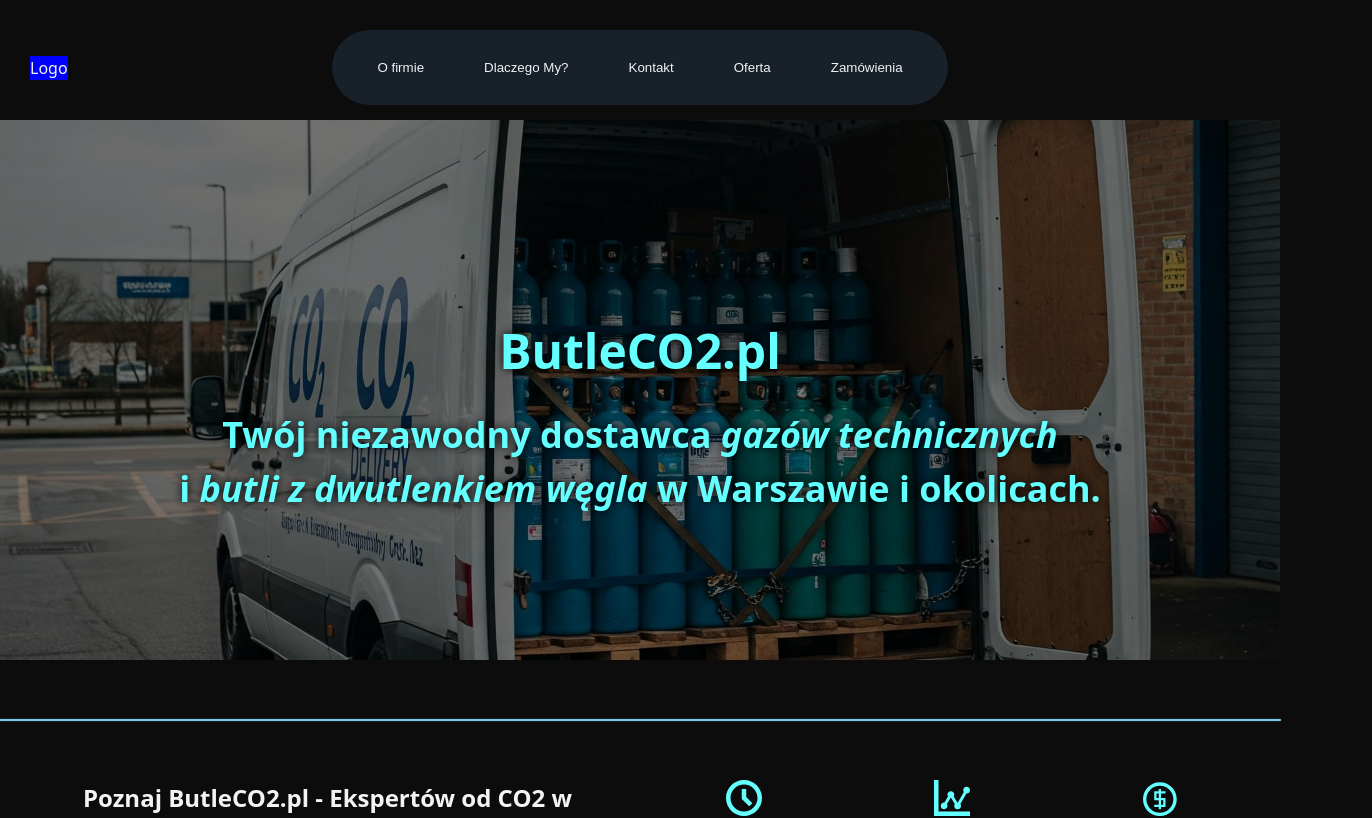
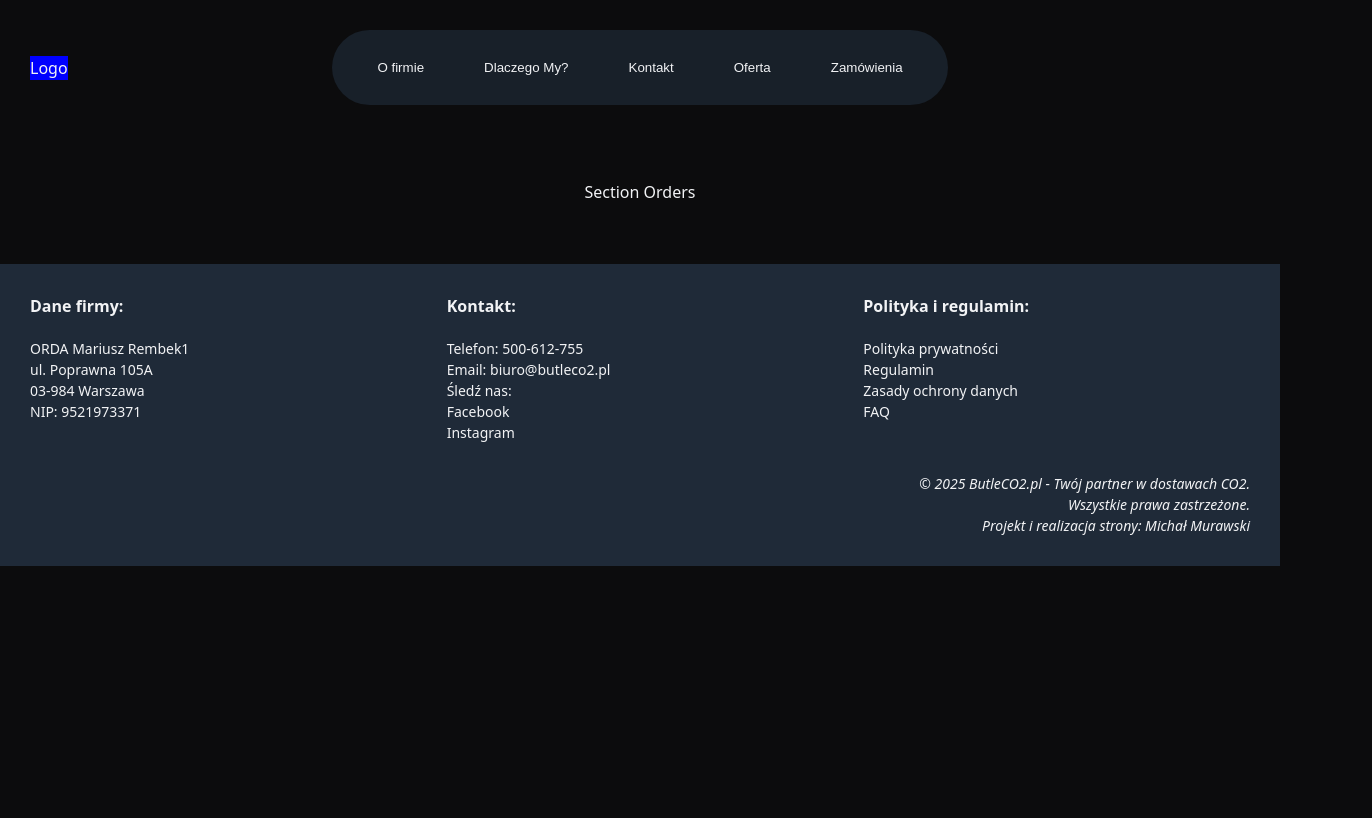
Before and after one commit to AMichalMurawski/butleCO2, a React (Vite) app: page /zamowienia in a window 1280 px wide. Shown: the top 818 px of the page, 1372 px wide, since content can reach past the window. Built offline with nearby package versions, Linux system fonts and the light colour scheme.

Commit message:
add routes
Home route
Orders route

```diff
--- a/package.json
+++ b/package.json
@@ -14,6 +14,7 @@
     "react": "^19.0.0",
     "react-dom": "^19.0.0",
     "react-helmet": "^6.1.0",
+    "react-router-dom": "^6.30.0",
     "styled-components": "^6.1.17",
     "yup": "^1.6.1"
   },
--- a/src/App.tsx
+++ b/src/App.tsx
@@ -1,24 +1,17 @@
-import React from 'react';
-import { About, ContactUs, Footer, Header, Hero, Orders, Services, WhyChooseUs } from './sections';
-import { AppWrapper, Main } from './App.styled';
-import GoogleReviews from './sections/GoogleReviews/GoogleReviews';
+import { BrowserRouter, Route, Routes } from 'react-router-dom';
+import Layout from './layout/Layout';
+import { HomePage, OrdersPage } from './pages';
 
-const App: React.FC = () => {
-  return (
-    <AppWrapper>
-      <Header />
-      <Main>
-        <Hero />
-        <About />
-        <Services />
-        <WhyChooseUs />
-        <ContactUs />
-        <GoogleReviews />
-        <Orders />
-      </Main>
-      <Footer />
-    </AppWrapper>
-  );
+
+const App = () => {
+  return <BrowserRouter>
+    <Routes>
+      <Route path="/" element={<Layout />}>
+        <Route index element={<HomePage />} />
+        <Route path="zamowienia" element={<OrdersPage />} />
+      </Route>
+    </Routes>
+  </BrowserRouter>
 };
 
 export default App;
--- a/src/App.styled.ts
+++ b/src/layout/Layout.styled.ts
@@ -1,6 +1,6 @@
 import styled from "styled-components";
 
-export const AppWrapper = styled.div`
+export const LayoutWrapper = styled.div`
   position: relative;
   display: flex;
   flex-direction: column;
--- /dev/null
+++ b/src/layout/Layout.tsx
@@ -0,0 +1,15 @@
+import { Outlet } from 'react-router-dom';
+import { Footer, Header } from '../sections';
+import { LayoutWrapper, Main } from './Layout.styled';
+
+const Layout = () => (
+  <LayoutWrapper>
+    <Header />
+    <Main>
+      <Outlet />
+    </Main>
+    <Footer />
+  </LayoutWrapper>
+);
+
+export default Layout;
--- /dev/null
+++ b/src/pages/HomePage/HomePage.tsx
@@ -0,0 +1,15 @@
+import React from 'react';
+import { About, ContactUs, GoogleReviews, Hero, Services, WhyChooseUs } from '../../sections';
+
+const HomePage: React.FC = () => {
+    return <>
+        <Hero />
+        <About />
+        <Services />
+        <WhyChooseUs />
+        <ContactUs />
+        <GoogleReviews />
+    </>
+}
+
+export default HomePage
--- /dev/null
+++ b/src/pages/OrdersPage/OrdersPage.tsx
@@ -0,0 +1,10 @@
+import React from 'react';
+import { Orders } from '../../sections';
+
+const OrdersPage: React.FC = () => {
+    return <>
+        <Orders />
+    </>
+}
+
+export default OrdersPage
--- /dev/null
+++ b/src/pages/index.tsx
@@ -0,0 +1,2 @@
+export { default as HomePage } from './HomePage/HomePage';
+export { default as OrdersPage } from './OrdersPage/OrdersPage';
--- a/src/sections/index.tsx
+++ b/src/sections/index.tsx
@@ -3,6 +3,7 @@ export { default as ContactUs } from './ContactUs/ContactUs';
 export { default as Footer } from './Footer/Footer';
 export { default as Header } from './Header/Header';
 export { default as Hero } from './Hero/Hero';
+export { default as GoogleReviews } from './GoogleReviews/GoogleReviews';
 export { default as Orders } from './Orders/Orders';
 export { default as Services } from './Services/Services';
 export { default as WhyChooseUs } from './WhyChooseUs/WhyChooseUs';
```
Also changed, not shown: 1 other file (tests, documents, lock files or other folders).
